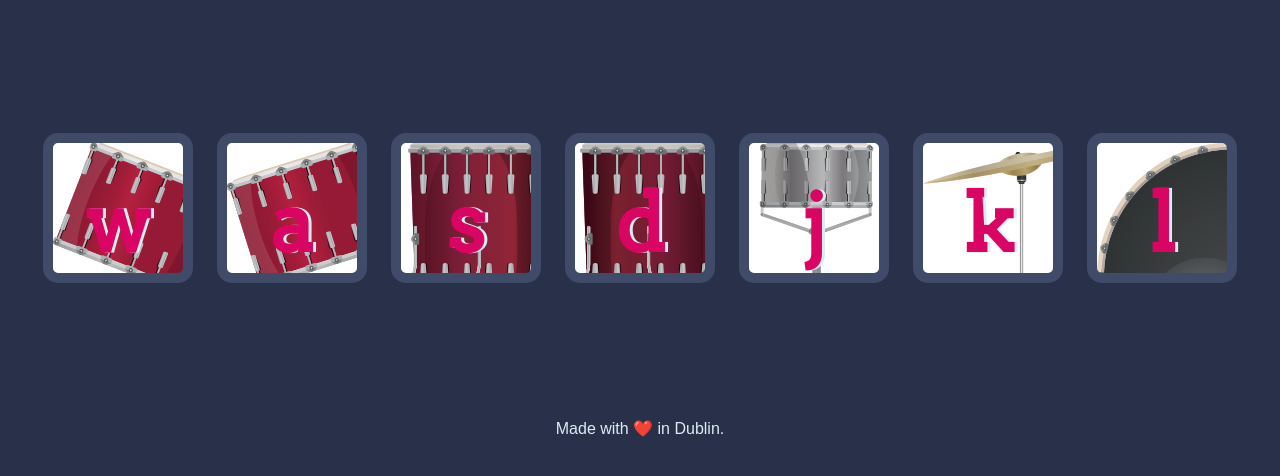
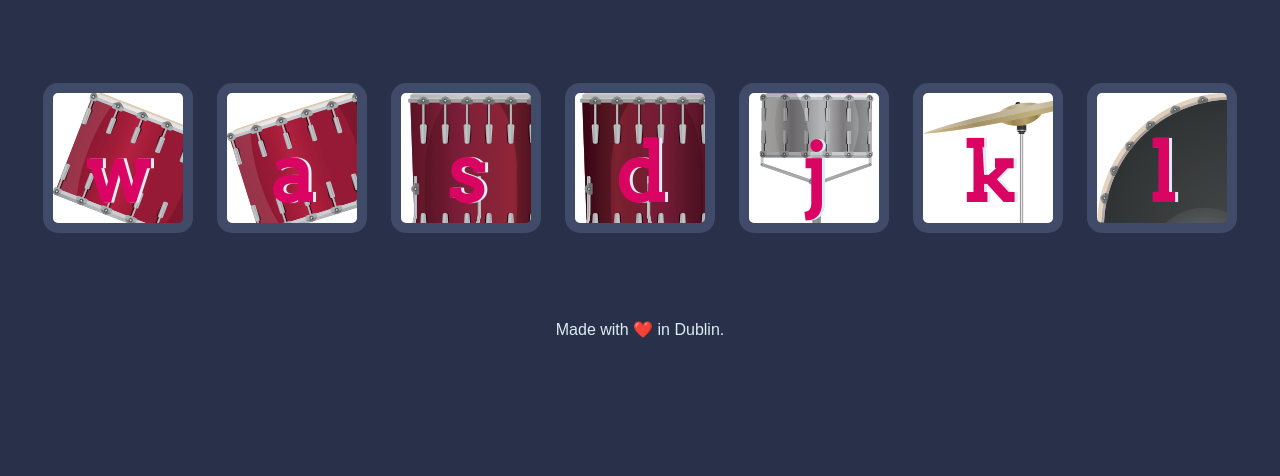
Before and after one commit to adrianna-yixin/drum, a plain HTML site: page index.html in a window 1280 px wide. Shown: the part 156-632 px from the top of the page. Drawn offline with Linux system fonts and the light colour scheme.

Commit message:
Adjust margin

```diff
--- a/styles.css
+++ b/styles.css
@@ -1,4 +1,13 @@
+html {
+  height: 100%;
+  margin: 0;
+  padding: 0;
+}
+
 body {
+  height: 100%;
+  margin: 0;
+  padding: 0;
   text-align: center;
   background-color: #283149;
 }
@@ -45,7 +54,7 @@ footer {
 }
 
 .set {
-  margin: 10% auto;
+  margin: 6% auto;
 }
 
 .game-over {
```
Also changed, not shown: index.html (+0 -1 lines).
